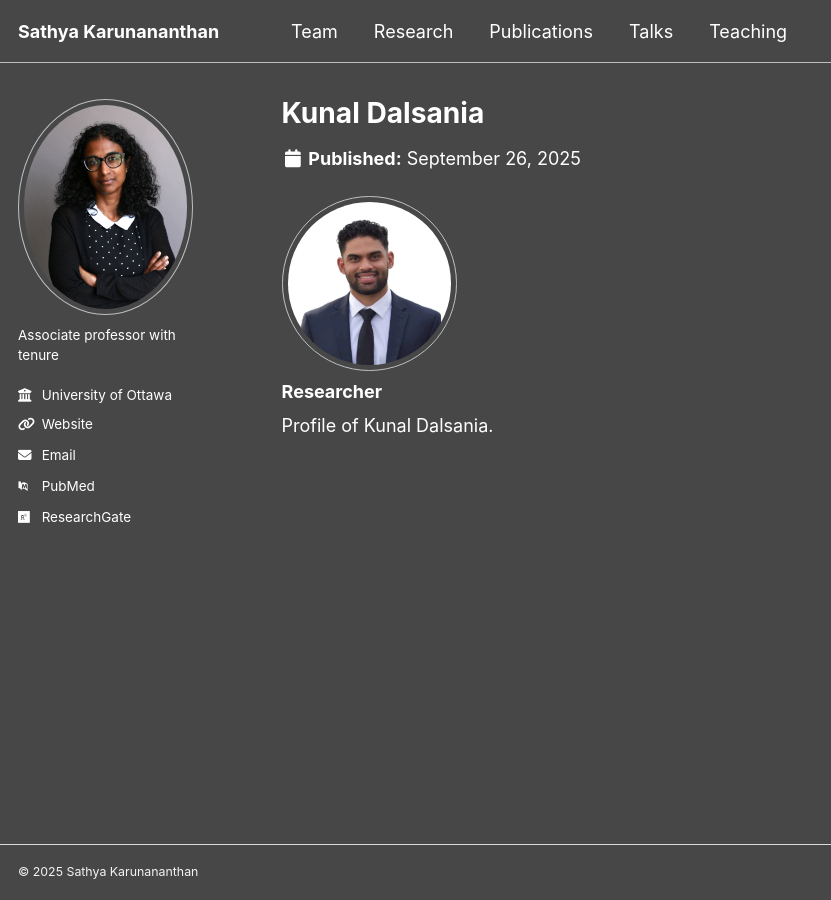
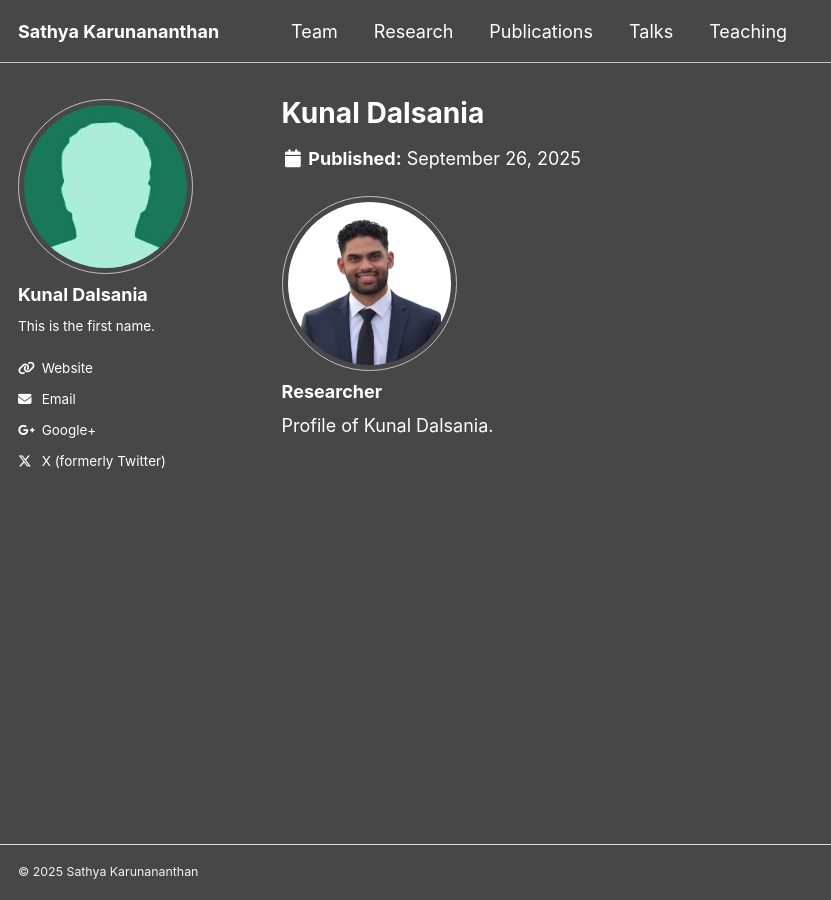
Before and after one commit to sathyaguru/sathyaguru.github.io, a Jekyll site: the page built from _team/team-1.md, in a window 1280 px wide. Shown: the whole page, without its empty margins (0-831 px from the left). Built offline with Jekyll 4.4.1, drawn with Linux system fonts in a browser that asks for light colours; some web fonts are replaced; a script that is not in the unit is left out.

Commit message:
modify _data/authors.yml

```diff
--- a/_data/authors.yml
+++ b/_data/authors.yml
@@ -1,6 +1,6 @@
 # Authors
 
-Name Name:
+Kunal Dalsania:
   name        : "Kunal Dalsania"
   uri         : "http://name.com"
   email       : "name@name.com"
```
